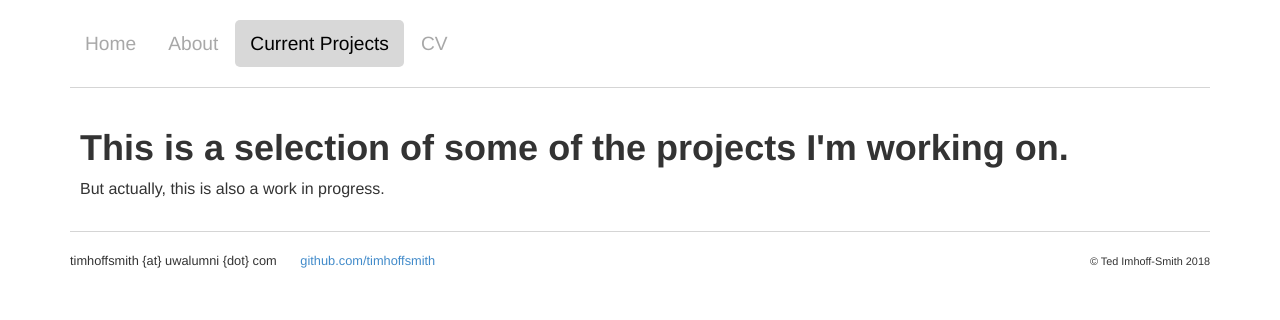
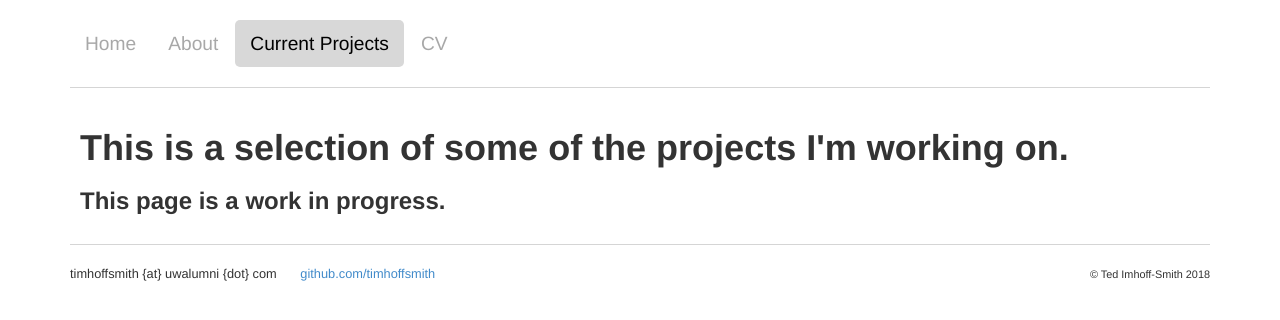
Before and after one commit to timhoffsmith/timhoffsmith.github.io, a Jekyll site: the page built from currentprojects/index.html, in a window 1280 px wide. Shown: the top 320 px of the page. Built offline with Jekyll 4.4.1, drawn with Linux system fonts in a browser that asks for light colours.

Commit message:
update projects

```diff
--- a/currentprojects/index.html
+++ b/currentprojects/index.html
@@ -8,5 +8,6 @@ currentprojects: active
 ---
 <div class="blurb">
 	<h1>This is a selection of some of the projects I'm working on.</h1>
-	<p>But actually, this is also a work in progress.</p>
+	<h3>This page is a work in progress.</h3>
+	<p></p>
 </div><!-- /.blurb -->
```
